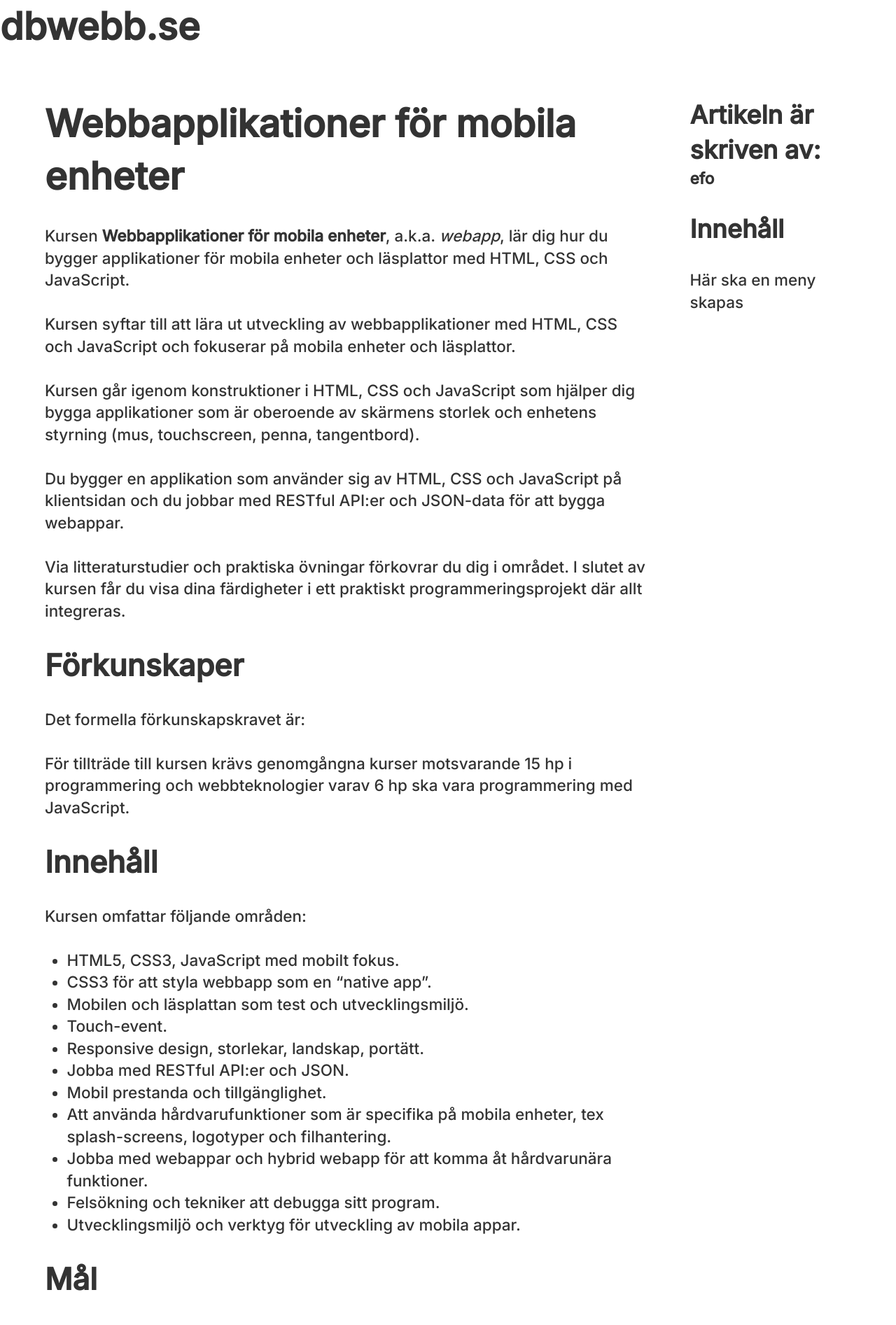
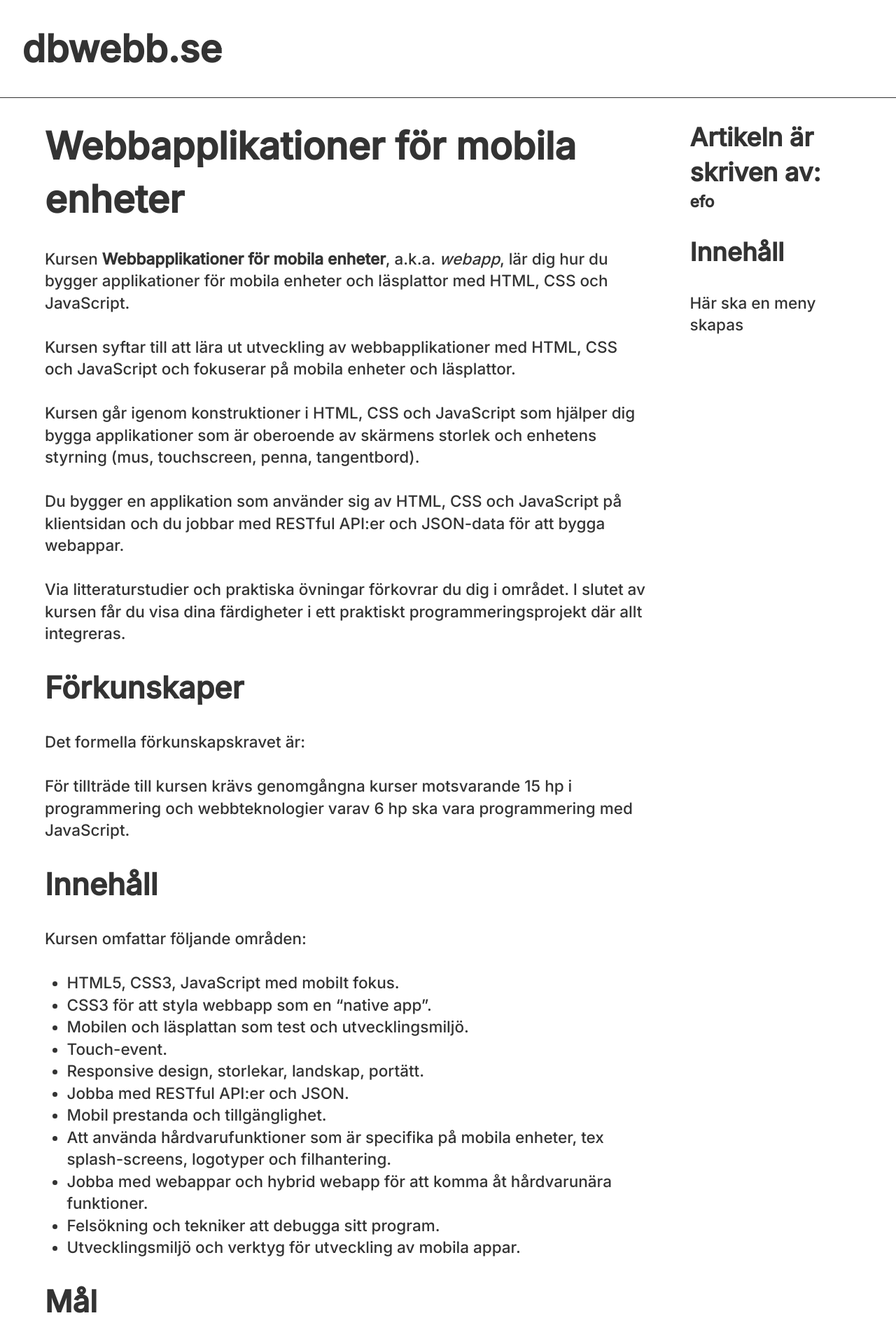
Before and after one commit to dbwebb-se/nya-webapp, a Jekyll site: the page built from docs/index.md, in a window 1280 px wide. Shown: the top 1893 px of the page at 70% size. Built offline with Jekyll 4.4.1, drawn with Linux system fonts in a browser that asks for light colours.

Commit message:
Fixed a bit on header

```diff
--- a/docs/assets/style.css
+++ b/docs/assets/style.css
@@ -39,6 +39,15 @@ h2 {
 h3 {
     font-size: 2rem;
     margin-bottom: 1.75rem;
+}
+
+.header {
+    padding: 1.75rem;
+    border-bottom: 1px solid #333;
+}
+
+.dbwebb-header {
+    margin-bottom: 0;
 }
 
 .main {
```
